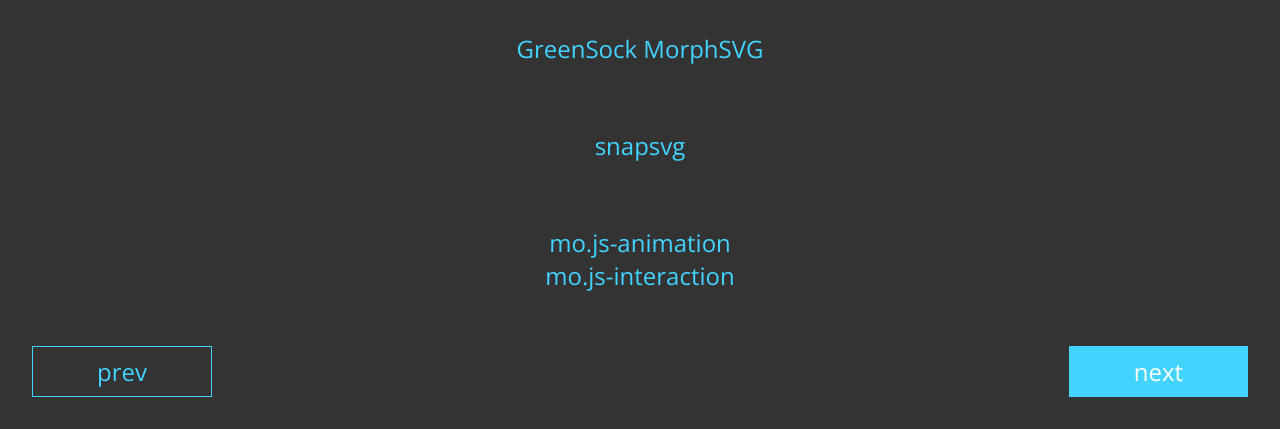
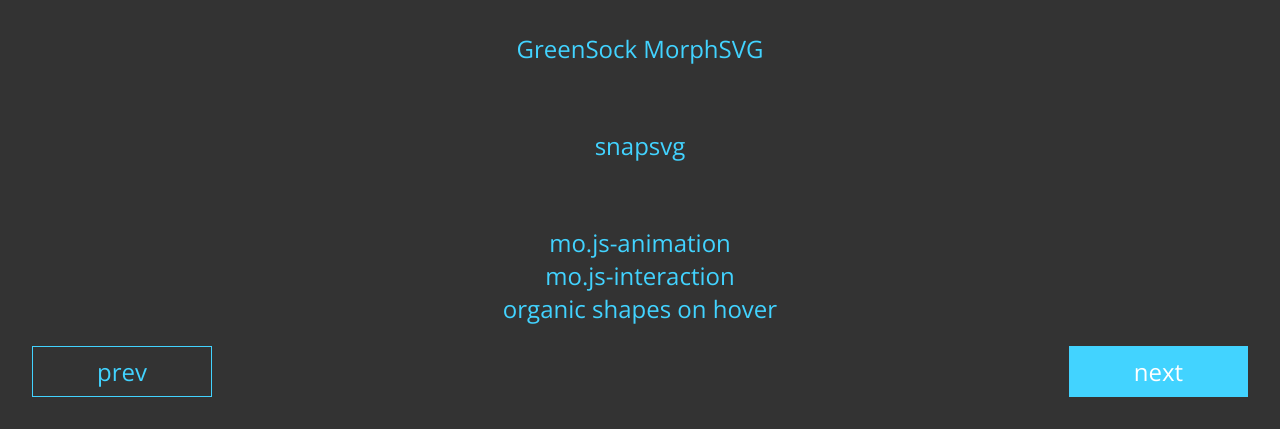
Before and after one commit to Rath-san/svg_prez, a plain HTML site: page 13.html in a window 1280 px wide. Shown: the part 371-800 px from the top of the page. Drawn offline with nearby package versions, Linux system fonts and the light colour scheme.

Commit message:
Update 13.html

```diff
--- a/13.html
+++ b/13.html
@@ -10,6 +10,8 @@
   </head>
   <body>
     <h1 class="title m-20">By Exaple</h1><a class="link" href="https://codepen.io/GreenSock/pen/WQjRXE" target="_blank">GreenSock MorphSVG</a><a class="link m-4" href="https://codepen.io/CameronFitzwilliam/pen/Bdpwaq" target="_blank">snapsvg</a><a class="link m-4" href="https://codepen.io/sol0mka/pen/pEagoL" target="_blank">mo.js-animation</a><a class="link" href="https://codepen.io/sol0mka/pen/yNOage" target="_blank">mo.js-interaction</a><a class="button" href="https://rath-san.github.io/svg_prez/12.html">prev</a><a class="button" href="https://rath-san.github.io/svg_prez/14.html">next</a>
+    <a class="link" href="https://tympanus.net/Development/OrganicShapeAnimations/" target="_blank">organic shapes on hover</a>
+
     <script type="text/javascript" src="media/js/main.js"></script>
   </body>
 </html>
```
